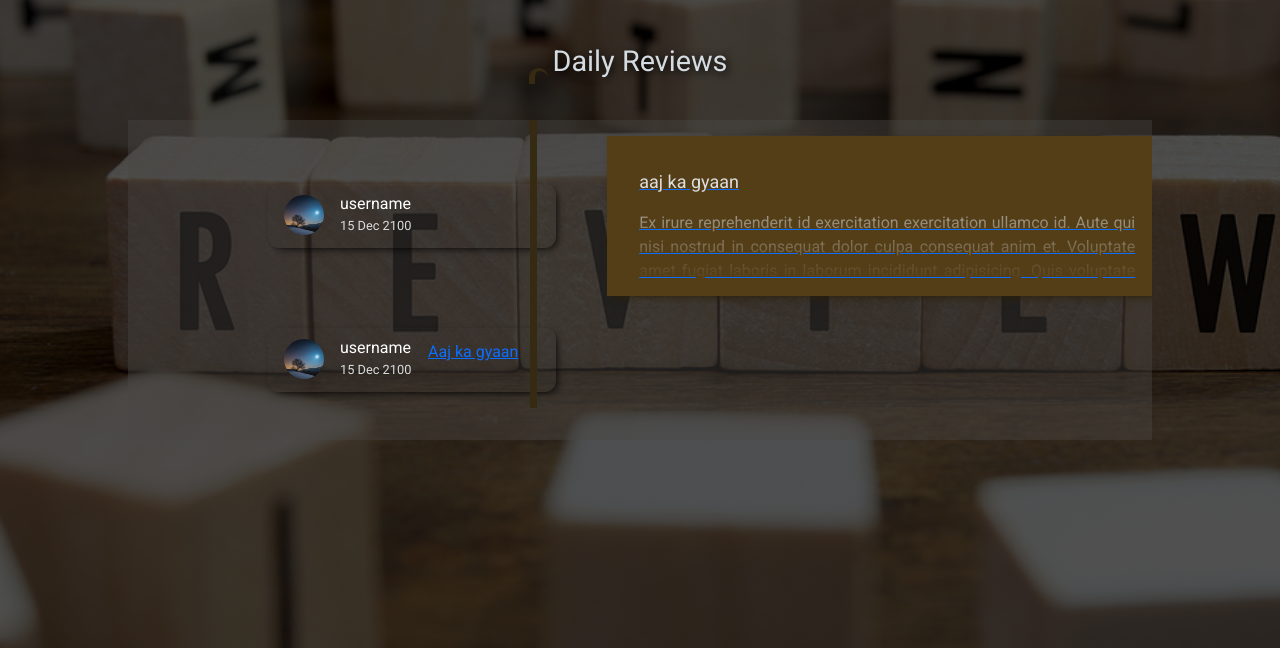
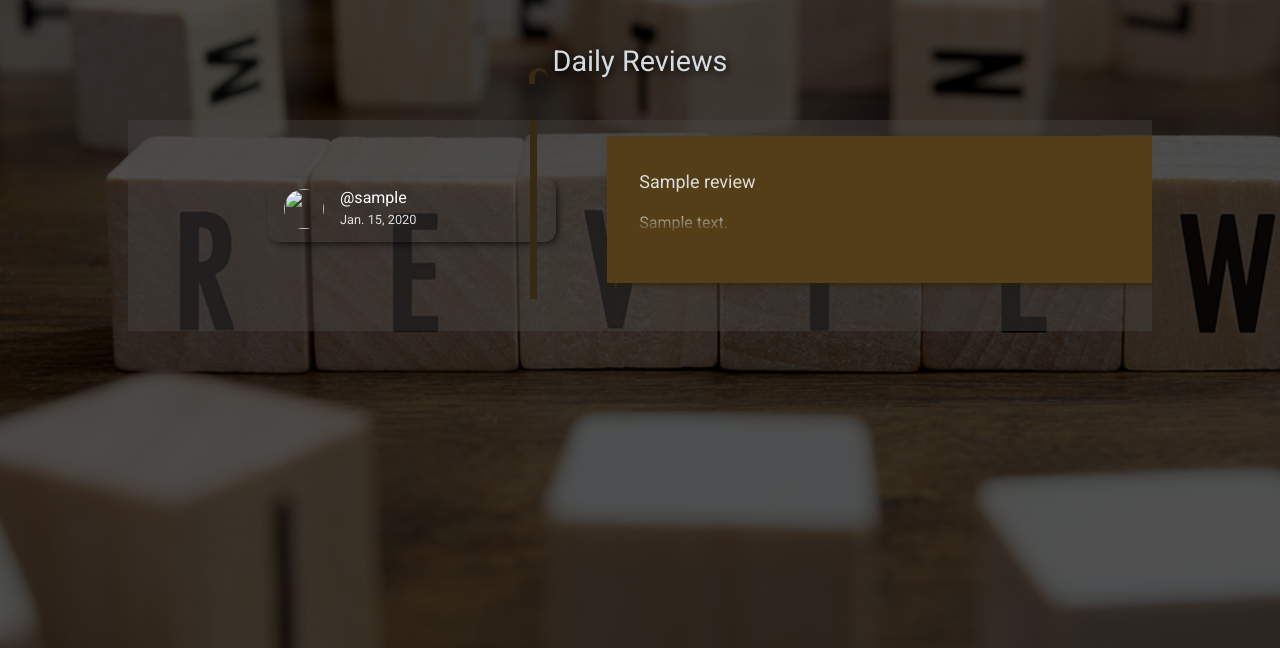
Before and after one commit to shalearkane/DailyReview, a Django app: page /review/ in a window 1280 px wide. Shown: the part 56-704 px from the top of the page. Run offline with Django 4.2, Linux system fonts and the light colour scheme; a user stored in the database is signed in; tables that the repository leaves empty hold one stand-in row (values such as "Sample post"); some libraries are stand-ins or nearby versions.

Commit message:
Added django template to feed

```diff
--- a/static/feed.css
+++ b/static/feed.css
@@ -77,15 +77,20 @@
 }
 
 .review-title {
-    perspective: 500px;
-    perspective-origin: left;
+    text-decoration: none;
+    position: relative;
+    left: 14vw;
+}
+
+.inner {
+    /* perspective-origin: left; */
+    perspective: 200px;
 }
 
 .rotate {
+    /* transform: rotateY(-90deg); */
     background-color: rgb(83, 62, 24);
     width: 35rem;
-    position: relative;
-    left: 14vw;
     max-height: 10rem;
     overflow: hidden;
     padding: 1.0rem;
@@ -94,26 +99,18 @@
     transition-timing-function: ease-out;
     box-shadow: 3px 3px 9px -3px rgb(43, 30, 3);
     border: 1rem solid rgb(83, 62, 24);
-    transform-origin: bottom left;
-}
-
-.rotate a {
-    text-decoration: none;
+    transform-origin: left bottom;
 }
 
 @media (prefers-reduced-motion: no-preference) {
     .rotate-animation {
-      animation: wipe-enter 2.5s 1;
+        animation: wipe 0.8s 1;
     }
 }
 
-@keyframes wipe-enter {
-    0% {
-        transform: rotate3d(0,1,0, 70deg);
-    }
-    100% {
-        transform: rotate3d(0,1,0,0deg);
-    }
+@keyframes wipe {
+    from {transform: rotateY(90deg);}
+    to {transform: rotateY(0deg);}
 }
 
 .rotate p:first-child {
@@ -132,14 +129,14 @@
     margin-top: 1rem;
 }
 
-/* .review-title:hover {
+.review-title:hover .rotate{
     transform: scale(1.02);
     background-color: rgb(56, 41, 13);
     color: #ddd;
     border: 1rem solid rgb(56, 41, 13);
 } */
 
-.review-title:active {
+.review-title:active .rotate{
     background-color: rgb(83, 62, 24);
     transform: scale(1);
     border: 1rem solid rgb(83, 62, 24);
@@ -174,3 +171,18 @@
     border-top: 0.2rem   solid rgb(55, 42, 19);
     border-left: 0.4rem solid rgb(55, 42, 19);
 }
+
+.no-review {
+    color: rgb(183, 182, 180);
+    font-size: xx-large;
+    text-align: center;
+    position: absolute;
+    top: 50vh;
+    left: 40vw;
+    animation: down 1s;
+}
+
+@keyframes down {
+    from {top:40vh;}
+    to {top: 50vh}
+}
--- a/templates/review/feed.html
+++ b/templates/review/feed.html
@@ -5,52 +5,51 @@
         <link rel="stylesheet" href="{% static 'feed.css' %}">
     </head>
     <body>
-    <div class="semicircle"></div>
         <div class="title">Daily Reviews</div>
+        {% if review_list %}
             <div class="container">
                 <div class="reviews">
+                    <div class="semicircle"></div>
+                    {% for review in review_list %}
                         <div class="review">
-                    <div class="rem-line"></div>
                             <div class="username-date">
-                        <div><img src="{% static 'images/sample_friend.jpg' %}"></div>
-                        <div><p>username</p><p>15 Dec 2100</p></div>
+                                <div><img src="{{ review.user.socialaccount_set.all.0.get_avatar_url }}"></div>
+                                <div><p>@{{ review.user.username }}</p><p>{{ review.date }}</p></div>
                             </div>
                             <div class="middle-line"></div>
-                    <a href="">
-                        <div class="review-title">
-                            <div class="rotate rotate-animation"><p>aaj ka gyaan</p><p>Ex irure reprehenderit id exercitation exercitation ullamco id. Aute qui nisi nostrud in consequat dolor culpa consequat anim et. Voluptate amet fugiat laboris in laborum incididunt adipisicing. Quis voluptate Lorem est sunt ex aliquip cupidatat elit enim. Velit officia sit tempor officia Lorem pariatur nulla laboris deserunt nisi irure Lorem id ex.</p></div>
+                            <a href="{{ review.get_absolute_url }}" class="review-title">
+                                <div class="inner">
+                                    <div class="rotate">
+                                        <p>{{ review.title }}</p><p>{{ review.text }}</p>
+                                    </div>
                                 </div>
                             </a>
                         </div>
-
-                <div class="review">
-                    <div class="username-date">
-                        <div><img src="{% static 'images/sample_friend.jpg' %}"></div>
-                        <div><p>username</p><p>15 Dec 2100</p></div>
-                    </div>
-                    <div class="middle-line"></div>
-                    <a href="" class="review-title"><p>Aaj ka gyaan</p></a>
-                </div>
-
-            </div>
-            {% comment %} <div class="middle-line"></div> {% endcomment %}
+                    {% endfor %}
                 </div>
             </div>
+        {% else %}
+            <div class="no-review">No reviews to show! &#128546</div>
+        {% endif %}
+
+    <script>
+        const observer = new IntersectionObserver(entries => {
+            // Loop over the entries
+            entries.forEach(entry => {
+              // If the element is visible
+              if (entry.isIntersecting) {
+                // Add the animation class
+                entry.target.classList.add('rotate-animation');
+                return;
+              }
+              entry.target.classList.remove('rotate-animation');
+            });
+          });
+
+        const boxlist = document.querySelectorAll('.rotate');
+          boxlist.forEach((el) => {
+            observer.observe(el);
+        })
+    </script>
 </body>
 {% endblock content %}
-
-{% comment %} {% extends "base.html" %}
-{% block content %}
-    <h1>Daily Reviews</h1>
-    {% if review_list %}
-        <ul>
-            {% for review in review_list %}
-                <li>
-                    <a href="{{ review.get_absolute_url }}">{{ review.title }}</a> ({{ review.date }})
-                </li>
-            {% endfor %}
-        </ul>
-    {% else %}
-        <p>No reviews yet</p>
-    {% endif %}
-{% endblock content %} {% endcomment %}
```
Lines whose indentation alone changed are shown as unchanged.
